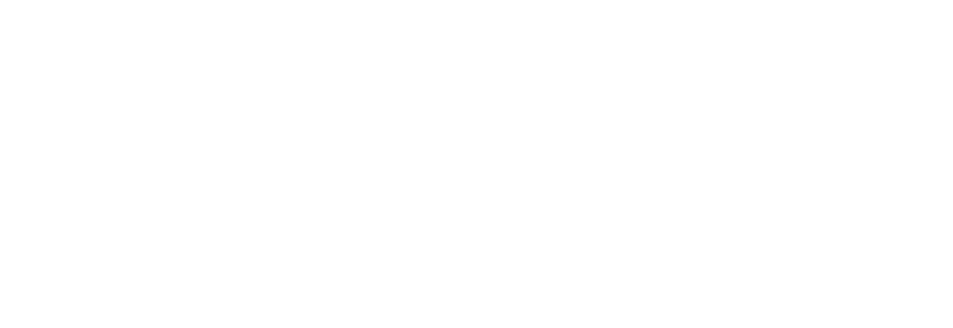
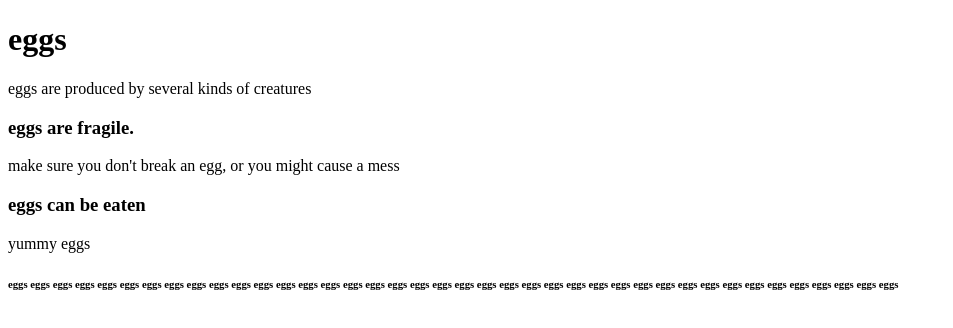
Before and after one commit to Xenos2221/HTML-and-CSS-Projects, a plain HTML site: page Assignment.html in a window 1280 px wide. Shown: the whole page, without its empty margins (0-953 px from the left). Drawn offline with Linux system fonts and the light colour scheme.

Commit message:
Update Assignment.html
Turned Assignment.html into the eggsite, for your pleasure and entertainment. (part of the Basic Webpage Assignment)

```diff
--- a/Assignment.html
+++ b/Assignment.html
@@ -1,9 +1,16 @@
 <!DOCTYPE html>
 <html lang="en">
     <head>
-        <title>Website Title</title>
+        <title>the eggsite</title>
         <meta charset="utf-8">
     </head>
     <body>
+        <h1>eggs</h1>
+            <p>eggs are produced by several kinds of creatures</p>
+        <h3>eggs are fragile.</h3>
+            <p>make sure you don't break an egg, or you might cause a mess</p>
+        <h3>eggs can be eaten</h3>
+            <p>yummy eggs</p>
+        <h6>eggs eggs eggs eggs eggs eggs eggs eggs eggs eggs eggs eggs eggs eggs eggs eggs eggs eggs eggs eggs eggs eggs eggs eggs eggs eggs eggs eggs eggs eggs eggs eggs eggs eggs eggs eggs eggs eggs eggs eggs  </h6>
     </body>
 </html>
```
